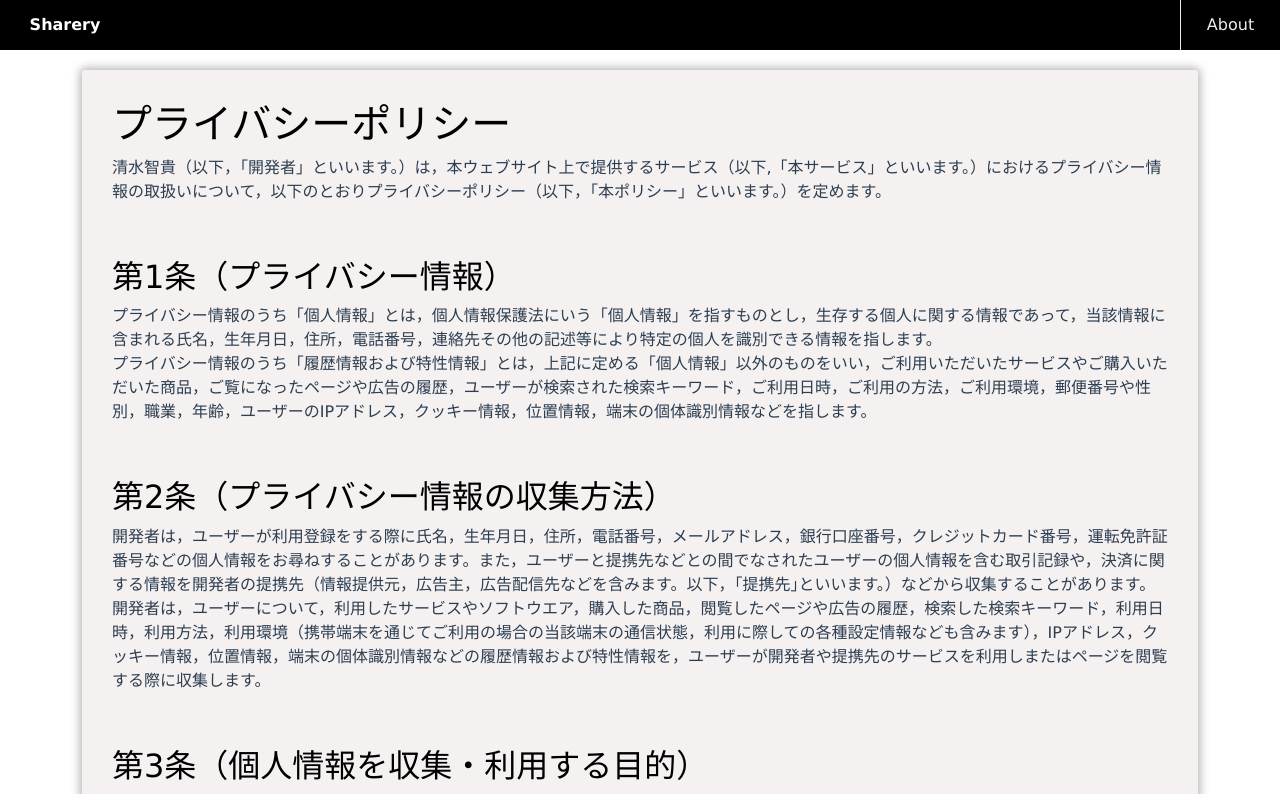
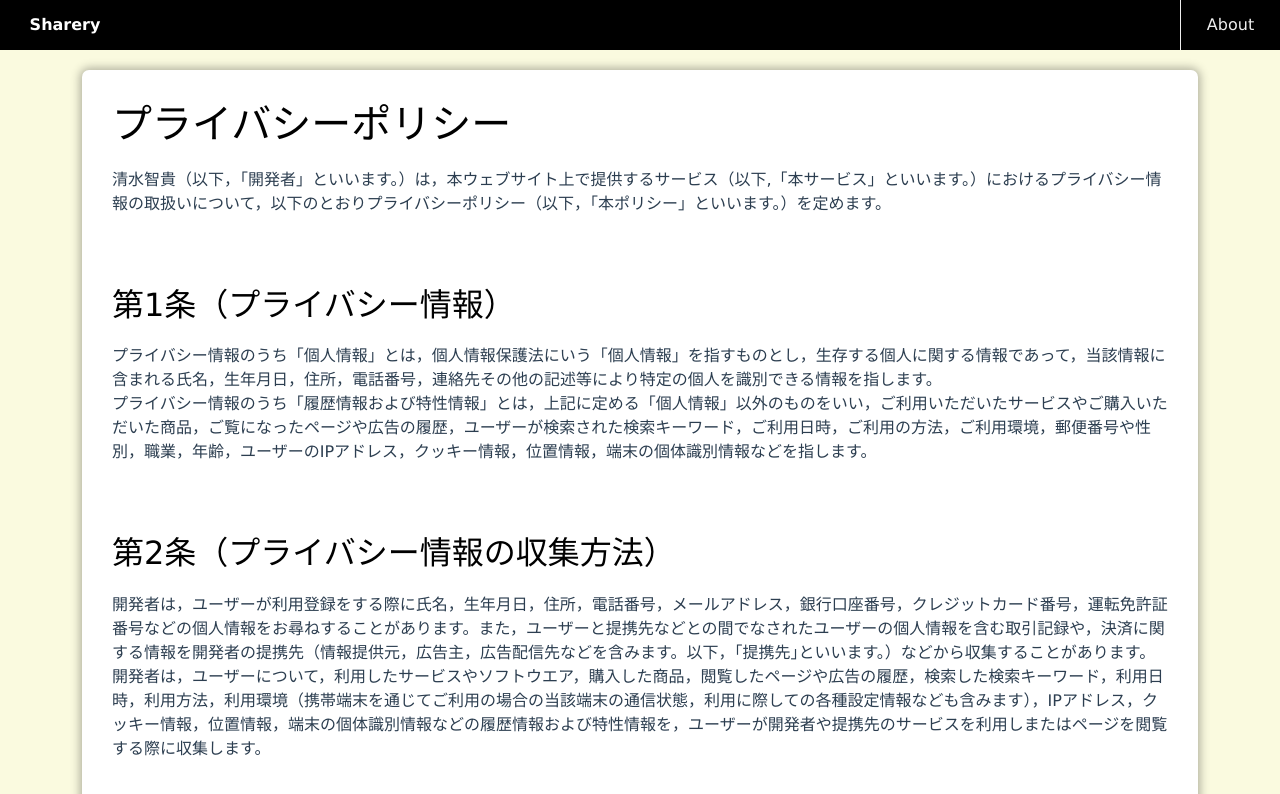
Before and after one commit to tomotakashimizu/sharery-website-vue, a Vue app: page /privacy-policy in a window 1280 px wide. Shown: the top 794 px of the page. Built offline with nearby package versions, Linux system fonts and the light colour scheme.

Commit message:
[update] プライバシーポリシーページのUI改善

```diff
--- a/src/App.vue
+++ b/src/App.vue
@@ -28,6 +28,7 @@
   -moz-osx-font-smoothing: grayscale;
   text-align: center;
   color: #2c3e50;
+  background-color: rgb(250, 250, 223);
 }
 
 * {
--- a/src/views/PrivacyPolicy.vue
+++ b/src/views/PrivacyPolicy.vue
@@ -6,7 +6,6 @@
         <div>
           清水智貴（以下，「開発者」といいます。）は，本ウェブサイト上で提供するサービス（以下,「本サービス」といいます。）におけるプライバシー情報の取扱いについて，以下のとおりプライバシーポリシー（以下，「本ポリシー」といいます。）を定めます。
         </div>
-        <br />
 
         <h2>第1条（プライバシー情報）</h2>
         <div>
@@ -15,7 +14,6 @@
         <div>
           プライバシー情報のうち「履歴情報および特性情報」とは，上記に定める「個人情報」以外のものをいい，ご利用いただいたサービスやご購入いただいた商品，ご覧になったページや広告の履歴，ユーザーが検索された検索キーワード，ご利用日時，ご利用の方法，ご利用環境，郵便番号や性別，職業，年齢，ユーザーのIPアドレス，クッキー情報，位置情報，端末の個体識別情報などを指します。
         </div>
-        <br />
 
         <h2>第2条（プライバシー情報の収集方法）</h2>
         <div>
@@ -24,11 +22,9 @@
         <div>
           開発者は，ユーザーについて，利用したサービスやソフトウエア，購入した商品，閲覧したページや広告の履歴，検索した検索キーワード，利用日時，利用方法，利用環境（携帯端末を通じてご利用の場合の当該端末の通信状態，利用に際しての各種設定情報なども含みます），IPアドレス，クッキー情報，位置情報，端末の個体識別情報などの履歴情報および特性情報を，ユーザーが開発者や提携先のサービスを利用しまたはページを閲覧する際に収集します。
         </div>
-        <br />
 
         <h2>第3条（個人情報を収集・利用する目的）</h2>
         <div>開発者が個人情報を収集・利用する目的は，以下のとおりです。</div>
-        <br />
         <ol>
           <li>
             ユーザーに自分の登録情報の閲覧や修正，利用状況の閲覧を行っていただくために，氏名，住所，連絡先，支払方法などの登録情報，利用されたサービスや購入された商品，およびそれらの代金などに関する情報を表示する目的
@@ -104,7 +100,6 @@
         <div>
           前項の定めにかかわらず，履歴情報および特性情報などの個人情報以外の情報については，原則として開示いたしません。
         </div>
-        <br />
 
         <h2>第6条（個人情報の訂正および削除）</h2>
         <div>
@@ -113,13 +108,11 @@
         <div>
           開発者は，ユーザーから前項の請求を受けてその請求に応じる必要があると判断した場合には，遅滞なく，当該個人情報の訂正または削除を行い，これをユーザーに通知します。
         </div>
-        <br />
 
         <h2>第7条（個人情報の利用停止等）</h2>
         <div>
           開発者は，本人から，個人情報が，利用目的の範囲を超えて取り扱われているという理由，または不正の手段により取得されたものであるという理由により，その利用の停止または消去（以下，「利用停止等」といいます。）を求められた場合には，遅滞なく必要な調査を行い，その結果に基づき，個人情報の利用停止等を行い，その旨本人に通知します。ただし，個人情報の利用停止等に多額の費用を有する場合その他利用停止等を行うことが困難な場合であって，本人の権利利益を保護するために必要なこれに代わるべき措置をとれる場合は，この代替策を講じます。
         </div>
-        <br />
 
         <h2>第8条（プライバシーポリシーの変更）</h2>
         <div>
@@ -129,6 +122,7 @@
           開発者が別途定める場合を除いて，変更後のプライバシーポリシーは，本ウェブサイトに掲載したときから効力を生じるものとします。
         </div>
         <br />
+        <br />
 
         <div>以上</div>
       </div>
@@ -136,18 +130,16 @@
   </div>
 </template>
 
-<script>
-export default {}
-</script>
-
 <style scoped>
 h1 {
   color: #000;
+  margin-bottom: 20px;
 }
 
 h2 {
   color: #000;
-  margin-top: 30px;
+  margin-top: 70px;
+  margin-bottom: 20px;
 }
 
 .text-section {
@@ -155,14 +147,15 @@
   margin-top: 20px;
   margin-bottom: 20px;
   padding: 30px;
-  background-color: rgb(245, 241, 241);
+  background-color: #fff;
 }
 
 .round-shadow {
   box-shadow: 0px 0px 10px 2px rgba(0, 0, 0, 0.3); /* 影指定 */
-  border-radius: 3px; /* 角丸指定 */
+  border-radius: 7px; /* 角丸指定 */
 }
 
+/* かっこ付き番号リスト */
 ol {
   margin-left: 3px; /* サイトに合せて調整 */
 }
@@ -183,4 +176,5 @@
   top: 0;
   left: 0;
 }
+/* かっこ付き番号リスト */
 </style>
```
